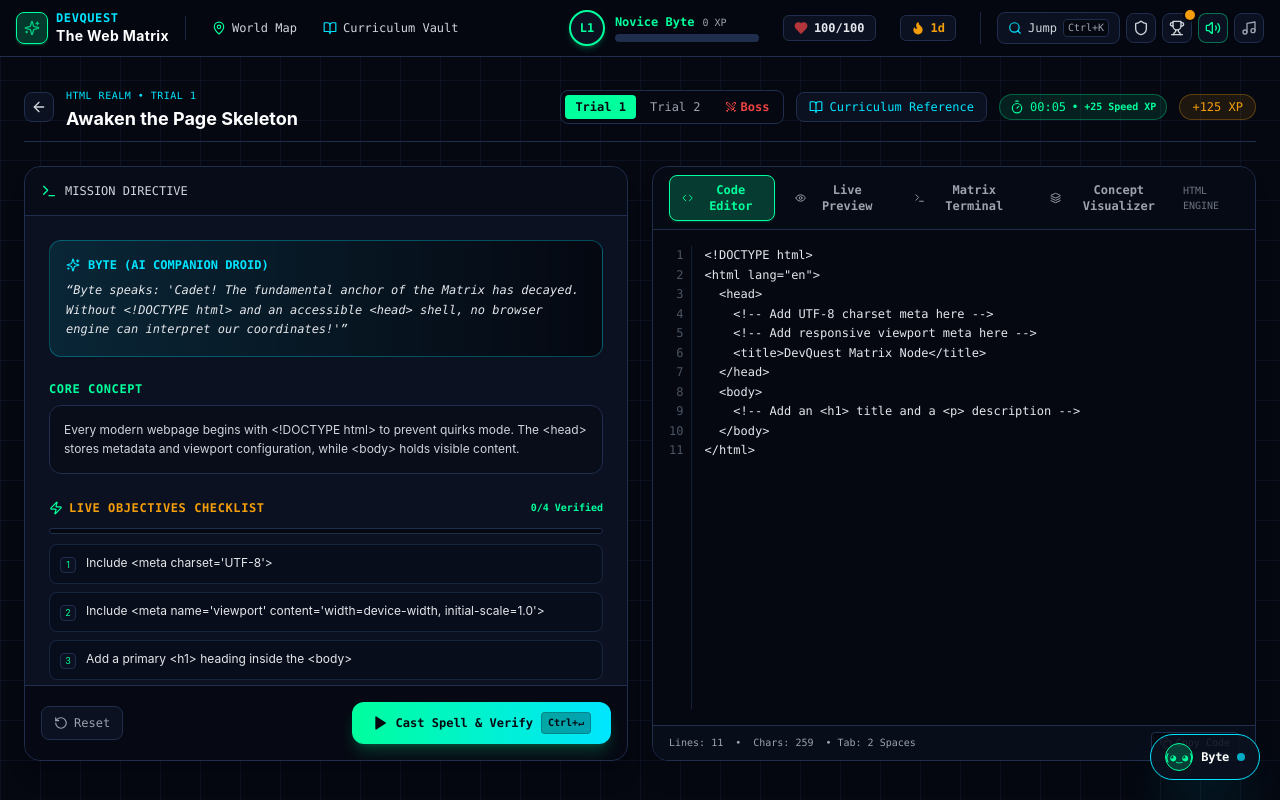
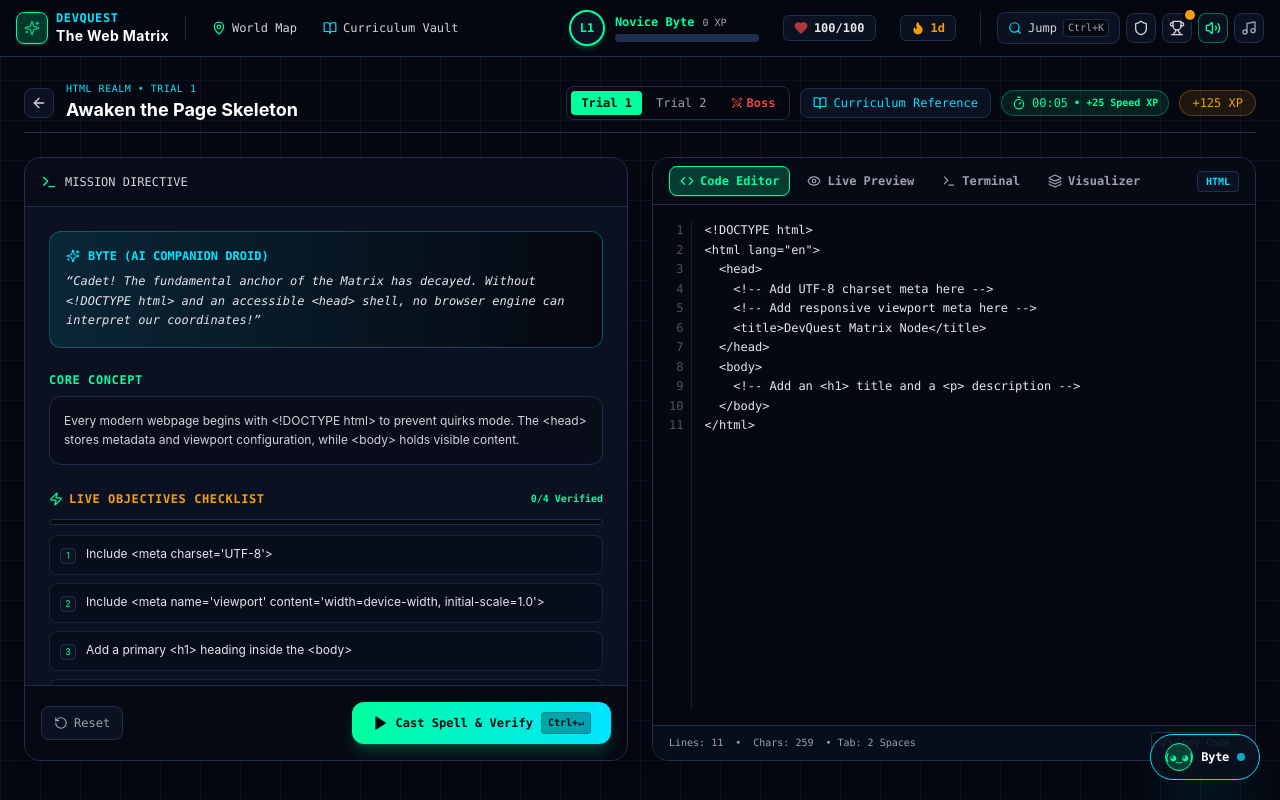
Before and after one commit to IamUnKnOwN25/fullstack-learning-guide, a Next.js app: page /quest/html/html_1_skeleton in a window 1280 px wide. Built offline with nearby package versions, Linux system fonts and the light colour scheme.

Commit message:
fix(ui): resolve DOM tree node overflow, tab header wrapping, and badge layout across all realms

```diff
--- a/src/app/quest/[realmId]/[questId]/page.tsx
+++ b/src/app/quest/[realmId]/[questId]/page.tsx
@@ -17,15 +17,23 @@ export default async function QuestPage({ params }: PageProps) {
     notFound();
   }
 
-  const questIndex = realmQuests.findIndex((q) => q.id === questId);
-  if (questIndex === -1) {
+  let matchedQuest = realmQuests.find((q) => q.id === questId);
+  if (!matchedQuest) {
+    const numMatch = questId.match(/(\d+)$/);
+    if (numMatch) {
+      const orderNum = parseInt(numMatch[1], 10);
+      matchedQuest = realmQuests.find((q) => q.order === orderNum);
+    }
+  }
+
+  if (!matchedQuest) {
     notFound();
   }
 
   return (
     <QuestCodingWorkspace
       realmId={realmId}
-      questId={questId}
+      questId={matchedQuest.id}
     />
   );
 }
--- a/src/components/QuestCodingWorkspace.tsx
+++ b/src/components/QuestCodingWorkspace.tsx
@@ -173,37 +173,41 @@ export function QuestCodingWorkspace({
     setActiveTab("terminal");
   };
 
+  const formattedStoryIntro = quest.storyIntro
+    .replace(/^Byte\s+[^:]+:\s*['"]?/i, "")
+    .replace(/['"]$/, "");
+
   return (
-    <div className="w-full max-w-7xl mx-auto py-6 px-4 sm:px-6 flex flex-col gap-6 h-[calc(100vh-4.5rem)]">
+    <div className="w-full max-w-7xl mx-auto py-6 px-4 sm:px-6 flex flex-col gap-6 min-h-[calc(100vh-4.5rem)] lg:h-[calc(100vh-4.5rem)]">
       {/* Top Breadcrumb & Actions Bar */}
-      <div className="flex items-center justify-between gap-4 pb-2 border-b border-matrix-border">
-        <div className="flex items-center gap-3">
+      <div className="flex flex-wrap items-center justify-between gap-4 pb-2 border-b border-matrix-border">
+        <div className="flex items-center gap-3 min-w-0">
           <Link
             href="/"
-            className="p-1.5 rounded-lg bg-matrix-card hover:bg-matrix-cardHover border border-matrix-border text-gray-300 hover:text-white transition-colors"
+            className="p-1.5 rounded-lg bg-matrix-card hover:bg-matrix-cardHover border border-matrix-border text-gray-300 hover:text-white transition-colors shrink-0"
             onClick={() => soundEngine.playSfx("click")}
           >
             <ArrowLeft className="w-4 h-4" />
           </Link>
 
-          <div>
-            <span className="text-[10px] font-mono uppercase text-matrix-neonCyan tracking-wider">
+          <div className="min-w-0">
+            <span className="text-[10px] font-mono uppercase text-matrix-neonCyan tracking-wider block">
               {quest.realmId.toUpperCase()} REALM • TRIAL {quest.order}
             </span>
-            <h1 className="text-lg font-bold text-white flex items-center gap-2">
-              {quest.title}
+            <h1 className="text-lg font-bold text-white flex flex-wrap items-center gap-2">
+              <span className="truncate">{quest.title}</span>
               {isCompleted && (
-                <span className="px-2 py-0.5 rounded text-[10px] font-mono bg-matrix-accent/20 text-matrix-accent flex items-center gap-1 font-bold">
-                  <CheckCircle2 className="w-3 h-3" /> Solved
+                <span className="px-2 py-0.5 rounded text-[10px] font-mono bg-matrix-accent/20 text-matrix-accent flex items-center gap-1 font-bold whitespace-nowrap shrink-0">
+                  <CheckCircle2 className="w-3 h-3 shrink-0" /> Solved
                 </span>
               )}
             </h1>
           </div>
         </div>
 
-        <div className="flex flex-wrap items-center gap-2 sm:gap-3">
+        <div className="flex flex-wrap items-center gap-2 sm:gap-2.5">
           {/* Realm Trial & Boss Quick Switcher */}
-          <div className="hidden md:flex items-center gap-1 bg-matrix-dark p-1 rounded-lg border border-matrix-border font-mono text-xs">
+          <div className="hidden md:flex items-center gap-1 bg-matrix-dark p-1 rounded-lg border border-matrix-border font-mono text-xs shrink-0">
             {realmQuests.map((rq) => {
               const active = rq.id === quest.id;
               const solved = completedQuests.includes(rq.id);
@@ -212,7 +216,7 @@ export function QuestCodingWorkspace({
                   key={rq.id}
                   href={`/quest/${realmId}/${rq.id}`}
                   onClick={() => soundEngine.playSfx("click")}
-                  className={`px-2.5 py-1 rounded flex items-center gap-1 transition-all ${
+                  className={`px-2.5 py-1 rounded flex items-center gap-1 whitespace-nowrap shrink-0 transition-all ${
                     active
                       ? "bg-matrix-accent text-matrix-dark font-bold"
                       : solved
@@ -221,17 +225,17 @@ export function QuestCodingWorkspace({
                   }`}
                 >
                   <span>Trial {rq.order}</span>
-                  {solved && <CheckCircle2 className="w-3 h-3" />}
+                  {solved && <CheckCircle2 className="w-3 h-3 shrink-0" />}
                 </Link>
               );
             })}
             <Link
               href={`/boss/${realmId}`}
               onClick={() => soundEngine.playSfx("click")}
-              className="px-2.5 py-1 rounded flex items-center gap-1 text-matrix-neonRed hover:bg-red-950/40 font-bold transition-all"
+              className="px-2.5 py-1 rounded flex items-center gap-1 text-matrix-neonRed hover:bg-red-950/40 font-bold whitespace-nowrap shrink-0 transition-all"
               title="Challenge Realm Guardian Boss"
             >
-              <Swords className="w-3 h-3" />
+              <Swords className="w-3 h-3 shrink-0" />
               <span>Boss</span>
             </Link>
           </div>
@@ -241,16 +245,16 @@ export function QuestCodingWorkspace({
               href={`/curriculum?file=${realm.fileRef}`}
               target="_blank"
               onClick={() => soundEngine.playSfx("click")}
-              className="flex items-center gap-1.5 px-3 py-1.5 rounded-lg bg-matrix-card hover:bg-matrix-cardHover border border-matrix-border hover:border-matrix-neonCyan text-matrix-neonCyan text-xs font-mono transition-colors shadow-sm"
+              className="flex items-center gap-1.5 px-3 py-1.5 rounded-lg bg-matrix-card hover:bg-matrix-cardHover border border-matrix-border hover:border-matrix-neonCyan text-matrix-neonCyan text-xs font-mono transition-colors shadow-sm whitespace-nowrap shrink-0"
             >
-              <BookOpen className="w-3.5 h-3.5" />
+              <BookOpen className="w-3.5 h-3.5 shrink-0" />
               <span className="hidden sm:inline">Curriculum Reference</span>
             </Link>
           )}
 
           {/* Speedrun Timer Badge */}
           <div
-            className={`px-2.5 py-1 rounded-full border font-mono text-xs flex items-center gap-1.5 ${
+            className={`px-2.5 py-1 rounded-full border font-mono text-xs flex items-center gap-1.5 whitespace-nowrap shrink-0 ${
               speedrunEligible
                 ? "bg-matrix-accent/10 border-matrix-accent/30 text-matrix-accent"
                 : "bg-matrix-card border-matrix-border text-gray-400"
@@ -261,14 +265,14 @@ export function QuestCodingWorkspace({
                 : "Trial Elapsed Time"
             }
           >
-            <Timer className="w-3.5 h-3.5" />
+            <Timer className="w-3.5 h-3.5 shrink-0" />
             <span>{formattedTime}</span>
             {speedrunEligible && (
               <span className="hidden xl:inline text-[10px] font-bold">• +25 Speed XP</span>
             )}
           </div>
 
-          <span className="font-mono text-xs text-matrix-neonGold px-3 py-1 rounded-full bg-matrix-neonGold/10 border border-matrix-neonGold/30 flex items-center gap-1.5">
+          <span className="font-mono text-xs text-matrix-neonGold px-3 py-1 rounded-full bg-matrix-neonGold/10 border border-matrix-neonGold/30 flex items-center gap-1.5 whitespace-nowrap shrink-0">
             +{finalXp} XP
             {bonusLabel && (
               <span className="text-[10px] text-matrix-neonCyan font-bold">
@@ -280,11 +284,11 @@ export function QuestCodingWorkspace({
           {nextQuestId && isCompleted && (
             <Link
               href={`/quest/${realmId}/${nextQuestId}`}
-              className="px-3.5 py-1.5 rounded-lg bg-matrix-accent hover:bg-matrix-accentDark text-matrix-dark font-mono text-xs font-bold flex items-center gap-1.5 transition-all"
+              className="px-3.5 py-1.5 rounded-lg bg-matrix-accent hover:bg-matrix-accentDark text-matrix-dark font-mono text-xs font-bold flex items-center gap-1.5 transition-all whitespace-nowrap shrink-0"
               onClick={() => soundEngine.playSfx("click")}
             >
               Next Quest
-              <ArrowRight className="w-3.5 h-3.5" />
+              <ArrowRight className="w-3.5 h-3.5 shrink-0" />
             </Link>
           )}
         </div>
@@ -293,9 +297,9 @@ export function QuestCodingWorkspace({
       {/* Dual Pane Grid: 50% Left Briefing, 50% Right Workspace */}
       <div className="grid grid-cols-1 lg:grid-cols-2 gap-6 flex-1 min-h-0">
         {/* Left Pane: Story, Concepts, Checklist, Hints */}
-        <div className="bg-matrix-card border border-matrix-border rounded-2xl flex flex-col overflow-hidden shadow-xl">
+        <div className="bg-matrix-card border border-matrix-border rounded-2xl flex flex-col overflow-hidden shadow-xl min-h-[420px] lg:min-h-0">
           <div className="p-4 border-b border-matrix-border bg-matrix-dark/50 flex items-center gap-2 font-mono text-xs text-gray-300">
-            <Terminal className="w-4 h-4 text-matrix-accent" />
+            <Terminal className="w-4 h-4 text-matrix-accent shrink-0" />
             <span>MISSION DIRECTIVE</span>
           </div>
 
@@ -303,11 +307,11 @@ export function QuestCodingWorkspace({
             {/* Story Dialogue */}
             <div className="p-4 rounded-xl bg-gradient-to-r from-matrix-neonCyan/10 to-matrix-dark border border-matrix-neonCyan/30 space-y-2">
               <div className="flex items-center gap-2 font-mono text-xs text-matrix-neonCyan font-bold">
-                <Sparkles className="w-3.5 h-3.5" />
+                <Sparkles className="w-3.5 h-3.5 shrink-0" />
                 BYTE (AI COMPANION DROID)
               </div>
               <p className="italic text-xs text-gray-200 leading-relaxed font-mono">
-                &ldquo;{quest.storyIntro}&rdquo;
+                &ldquo;{formattedStoryIntro}&rdquo;
               </p>
             </div>
 
@@ -396,20 +400,20 @@ export function QuestCodingWorkspace({
 
             {/* Hints & Guided Mentor Accordion */}
             <div className="pt-2 border-t border-matrix-border/60 space-y-3">
-              <div className="flex items-center justify-between">
-                <span className="font-mono text-xs text-gray-400 flex items-center gap-1.5">
-                  <HelpCircle className="w-3.5 h-3.5 text-matrix-neonPurple" />
+              <div className="flex flex-wrap items-center justify-between gap-2">
+                <span className="font-mono text-xs text-gray-400 flex items-center gap-1.5 whitespace-nowrap shrink-0">
+                  <HelpCircle className="w-3.5 h-3.5 text-matrix-neonPurple shrink-0" />
                   Need Tactical Support?
                 </span>
 
-                <div className="flex items-center gap-3">
+                <div className="flex flex-wrap items-center gap-3">
                   {showHintIndex < quest.hints.length - 1 && (
                     <button
                       onClick={() => {
                         soundEngine.playSfx("click");
                         setShowHintIndex((prev) => prev + 1);
                       }}
-                      className="text-xs font-mono text-matrix-neonPurple hover:underline cursor-pointer"
+                      className="text-xs font-mono text-matrix-neonPurple hover:underline cursor-pointer whitespace-nowrap shrink-0"
                     >
                       Reveal Hint ({showHintIndex + 2}/{quest.hints.length})
                     </button>
@@ -421,9 +425,9 @@ export function QuestCodingWorkspace({
                       soundEngine.playSfx("click");
                       setShowMentorGuide(!showMentorGuide);
                     }}
-                    className="text-xs font-mono text-matrix-neonCyan hover:underline flex items-center gap-1 cursor-pointer"
+                    className="text-xs font-mono text-matrix-neonCyan hover:underline flex items-center gap-1 cursor-pointer whitespace-nowrap shrink-0"
                   >
-                    <Lightbulb className="w-3 h-3" />
+                    <Lightbulb className="w-3 h-3 shrink-0" />
                     {showMentorGuide ? "Hide Walkthrough" : "Mentor Walkthrough"}
                   </button>
                 </div>
@@ -509,23 +513,23 @@ export function QuestCodingWorkspace({
         </div>
 
         {/* Right Pane: Code Editor + Live Preview + Terminal */}
-        <div className="bg-matrix-card border border-matrix-border rounded-2xl flex flex-col overflow-hidden shadow-xl">
+        <div className="bg-matrix-card border border-matrix-border rounded-2xl flex flex-col overflow-hidden shadow-xl min-h-[460px] lg:min-h-0">
           {/* Workspace Tab Header */}
-          <div className="px-4 py-2 border-b border-matrix-border bg-matrix-dark/70 flex items-center justify-between">
-            <div className="flex items-center gap-2">
+          <div className="px-3 sm:px-4 py-2 border-b border-matrix-border bg-matrix-dark/70 flex items-center justify-between gap-2 overflow-x-auto">
+            <div className="flex items-center gap-1.5 shrink-0">
               <button
                 onClick={() => {
                   soundEngine.playSfx("click");
                   setActiveTab("editor");
                 }}
-                className={`flex items-center gap-1.5 px-3 py-1.5 rounded-lg text-xs font-mono font-bold transition-all ${
+                className={`flex items-center gap-1.5 px-2.5 py-1.5 rounded-lg text-xs font-mono font-bold whitespace-nowrap shrink-0 transition-all ${
                   activeTab === "editor"
                     ? "bg-matrix-accent/20 border border-matrix-accent text-matrix-accent shadow-sm shadow-matrix-accent/20"
-                    : "text-gray-400 hover:text-white"
+                    : "text-gray-400 hover:text-white border border-transparent"
                 }`}
               >
-                <Code className="w-3.5 h-3.5" />
-                Code Editor
+                <Code className="w-3.5 h-3.5 shrink-0" />
+                <span>Code Editor</span>
               </button>
 
               <button
@@ -533,14 +537,14 @@ export function QuestCodingWorkspace({
                   soundEngine.playSfx("click");
                   setActiveTab("preview");
                 }}
-                className={`flex items-center gap-1.5 px-3 py-1.5 rounded-lg text-xs font-mono font-bold transition-all ${
+                className={`flex items-center gap-1.5 px-2.5 py-1.5 rounded-lg text-xs font-mono font-bold whitespace-nowrap shrink-0 transition-all ${
                   activeTab === "preview"
                     ? "bg-matrix-neonCyan/20 border border-matrix-neonCyan text-matrix-neonCyan shadow-sm shadow-matrix-neonCyan/20"
-                    : "text-gray-400 hover:text-white"
+                    : "text-gray-400 hover:text-white border border-transparent"
                 }`}
               >
-                <Eye className="w-3.5 h-3.5" />
-                Live Preview
+                <Eye className="w-3.5 h-3.5 shrink-0" />
+                <span>Live Preview</span>
               </button>
 
               <button
@@ -548,17 +552,17 @@ export function QuestCodingWorkspace({
                   soundEngine.playSfx("click");
                   setActiveTab("terminal");
                 }}
-                className={`flex items-center gap-1.5 px-3 py-1.5 rounded-lg text-xs font-mono font-bold transition-all ${
+                className={`flex items-center gap-1.5 px-2.5 py-1.5 rounded-lg text-xs font-mono font-bold whitespace-nowrap shrink-0 transition-all ${
                   activeTab === "terminal"
                     ? "bg-matrix-neonGold/20 border border-matrix-neonGold text-matrix-neonGold shadow-sm shadow-matrix-neonGold/20"
-                    : "text-gray-400 hover:text-white"
+                    : "text-gray-400 hover:text-white border border-transparent"
                 }`}
               >
-                <Terminal className="w-3.5 h-3.5" />
-                Matrix Terminal
+                <Terminal className="w-3.5 h-3.5 shrink-0" />
+                <span>Terminal</span>
                 {testResult && (
                   <span
-                    className={`w-2 h-2 rounded-full ${
+                    className={`w-2 h-2 rounded-full shrink-0 ${
                       testResult.passed ? "bg-matrix-accent" : "bg-matrix-neonRed"
                     }`}
                   />
@@ -570,19 +574,19 @@ export function QuestCodingWorkspace({
                   soundEngine.playSfx("click");
                   setActiveTab("visualizer");
                 }}
-                className={`flex items-center gap-1.5 px-3 py-1.5 rounded-lg text-xs font-mono font-bold transition-all ${
+                className={`flex items-center gap-1.5 px-2.5 py-1.5 rounded-lg text-xs font-mono font-bold whitespace-nowrap shrink-0 transition-all ${
                   activeTab === "visualizer"
                     ? "bg-matrix-neonPurple/20 border border-matrix-neonPurple text-matrix-neonPurple shadow-sm shadow-matrix-neonPurple/20"
-                    : "text-gray-400 hover:text-white"
+                    : "text-gray-400 hover:text-white border border-transparent"
                 }`}
               >
-                <Layers className="w-3.5 h-3.5" />
-                Concept Visualizer
+                <Layers className="w-3.5 h-3.5 shrink-0" />
+                <span>Visualizer</span>
               </button>
             </div>
 
-            <span className="font-mono text-[10px] uppercase text-gray-500">
-              {quest.language.toUpperCase()} ENGINE
+            <span className="px-2 py-0.5 rounded bg-matrix-card border border-matrix-border font-mono text-[10px] uppercase text-matrix-neonCyan font-bold whitespace-nowrap shrink-0">
+              {quest.language.toUpperCase()}
             </span>
           </div>
 
```
Also changed, not shown: src/components/BossBattleArena.tsx (+19 -19 lines), src/components/ConstellationWorldMap.tsx (+12 -12 lines), src/components/CurriculumViewer.tsx (+6 -6 lines), src/components/RealmConceptVisualizer.tsx (+67 -54 lines), src/components/SkillTreeModal.tsx (+5 -5 lines), 2 other files (tests, documents, lock files or other folders).
